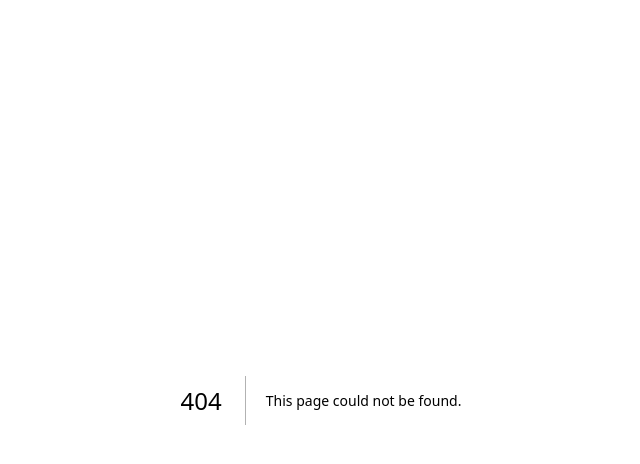
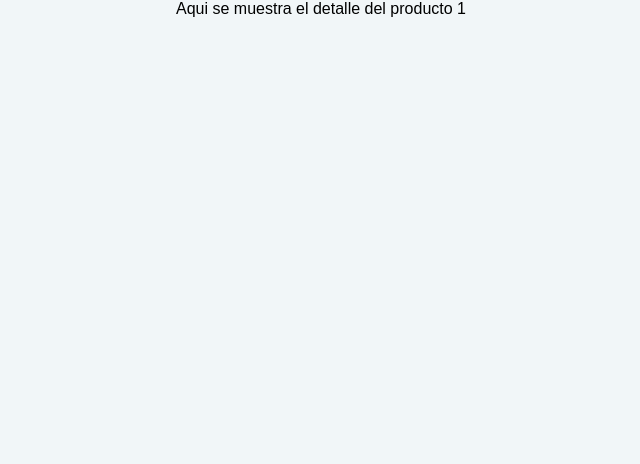
Before and after one commit to B9inzon/Think-Tech, a Next.js app in the folder front/: page /products/1 in a window 1280 px wide. Before the commit this address had no page. Shown: the top 464 px of the page, without its empty margins (319-959 px from the left). Built offline with nearby package versions, Linux system fonts and the light colour scheme.

Commit message:
[ProductId]

```diff
--- /dev/null
+++ b/front/src/app/products/[productId]/page.tsx
@@ -0,0 +1,11 @@
+import React from 'react'
+
+const Detail: React.FC<{params: {productId: string}}> = ({params}) => {
+    console.log(params.productId);
+
+  return (
+    <div>Aqui se muestra el detalle del producto {params.productId}</div>
+  )
+}
+
+export default Detail
```
